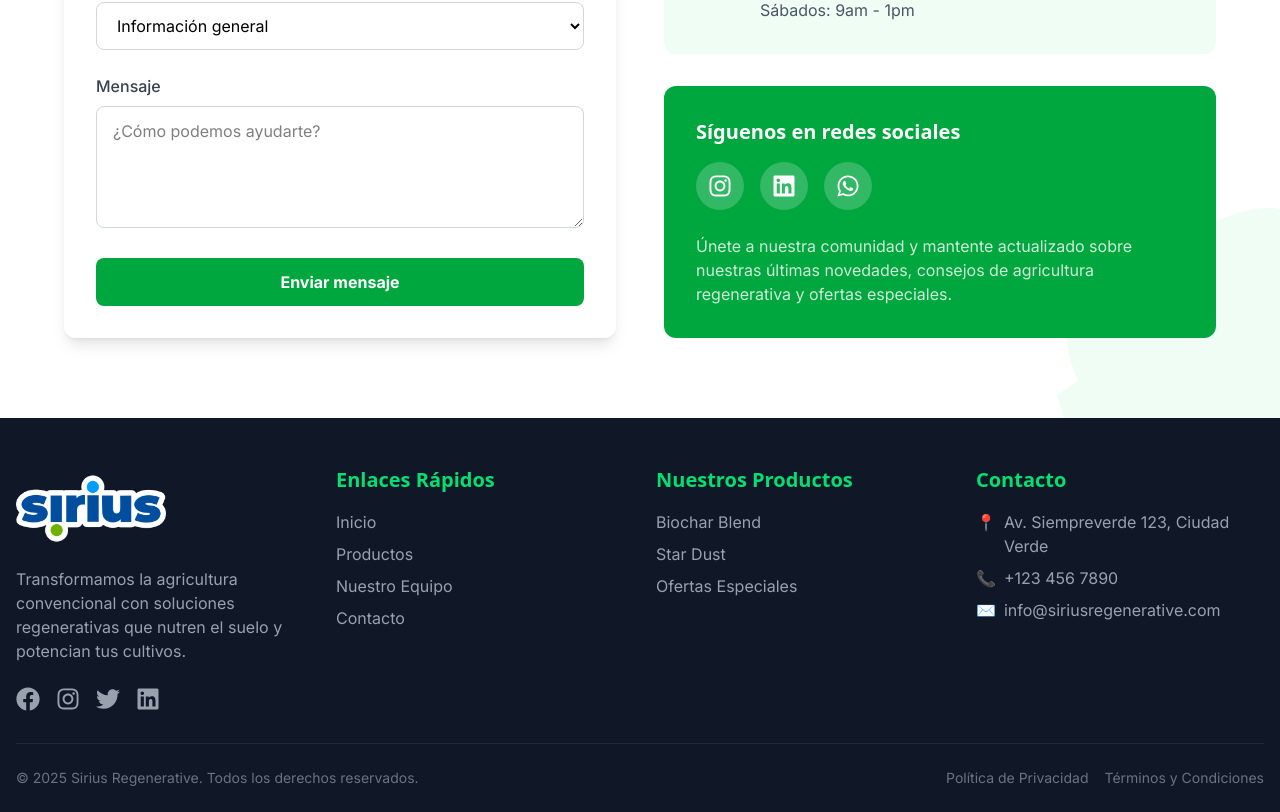
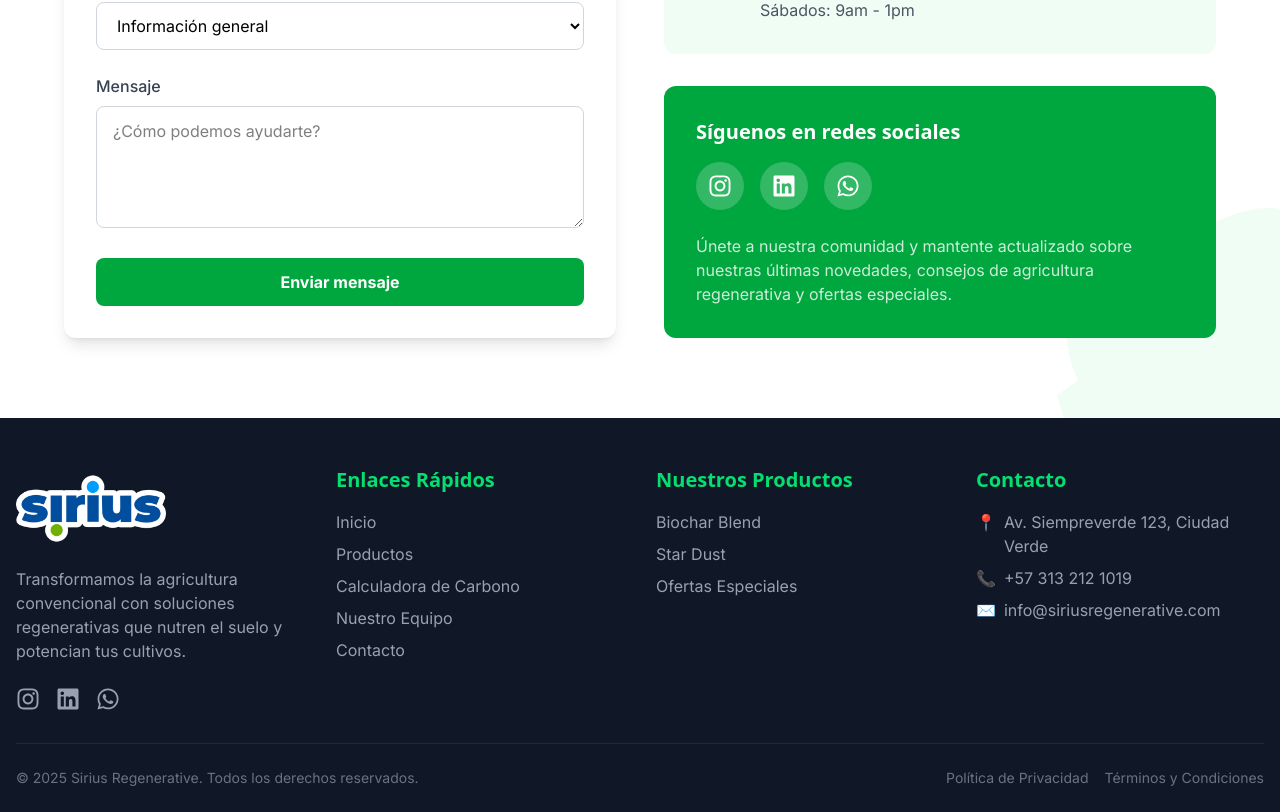
Before and after one commit to pablofelipe01/sirius-landing, a Next.js app: page / in a window 1280 px wide. Shown: the part 7222-8034 px from the top of the page. Built offline with nearby package versions, Linux system fonts and the light colour scheme.

Commit message:
Firts Test

```diff
--- a/src/app/equipo/page.tsx
+++ b/src/app/equipo/page.tsx
@@ -16,17 +16,17 @@ const TeamPage = () => {
     },
     {
       id: 2,
-      name: 'Carlos Mendoza',
-      role: 'Director de Investigación',
-      bio: 'Doctor en Microbiología del Suelo, Carlos lidera nuestro equipo de investigación, desarrollando nuevas fórmulas y mejorando constantemente nuestros productos para maximizar sus beneficios.',
-      imageSrc: '/foto2.png',
+      name: 'Pablo Acebedo',
+      role: 'CTO',
+      bio: 'Publicista y Matemático con experiencia desde 1984, cuando escribió su primera línea de código. Experto en IA y machine learning, combinando análisis de datos y creatividad para desarrollar soluciones innovadoras.',
+      imageSrc: '/1a.png',
     },
     {
       id: 3,
       name: 'Laura Sánchez',
       role: 'Directora de Operaciones',
       bio: 'Con experiencia en gestión de producción sostenible, Laura asegura que todos nuestros procesos sean eficientes y respeten nuestros altos estándares medioambientales.',
-      imageSrc: '/foto3.png',
+      imageSrc: '/foto6.png',
     },
     {
       id: 4,
--- a/src/app/ventas/page.tsx
+++ b/src/app/ventas/page.tsx
@@ -49,7 +49,7 @@ const SalesPage = () => {
       price: 199.90,
       discountPrice: 159.90,
       quantity: '5kg Biochar Blend + 2kg Star Dust',
-      imageSrc: '/foto3.png',
+      imageSrc: '/foto5.png',
       features: [
         'Solución integral para cualquier tipo de cultivo',
         'Tratamiento completo para suelos altamente degradados',
--- a/src/components/Footer.tsx
+++ b/src/components/Footer.tsx
@@ -2,7 +2,7 @@
 
 import Link from 'next/link';
 import Image from 'next/image';
-import { FaFacebook, FaInstagram, FaTwitter, FaLinkedin } from 'react-icons/fa';
+import { FaInstagram, FaLinkedin, FaWhatsapp } from 'react-icons/fa';
 
 const Footer = () => {
   return (
@@ -25,21 +25,32 @@ const Footer = () => {
               que nutren el suelo y potencian tus cultivos.
             </p>
             <div className="flex space-x-4 mt-6">
-              <a href="https://facebook.com" target="_blank" rel="noopener noreferrer"
-                 className="text-gray-400 hover:text-white transition-colors">
-                <FaFacebook size={24} />
-              </a>
-              <a href="https://instagram.com" target="_blank" rel="noopener noreferrer"
-                 className="text-gray-400 hover:text-white transition-colors">
+              <a
+                href="https://www.instagram.com/sirius.colombia"
+                target="_blank"
+                rel="noopener noreferrer"
+                className="text-gray-400 hover:text-pink-400 transition-colors"
+                aria-label="Instagram"
+              >
                 <FaInstagram size={24} />
               </a>
-              <a href="https://twitter.com" target="_blank" rel="noopener noreferrer"
-                 className="text-gray-400 hover:text-white transition-colors">
-                <FaTwitter size={24} />
+              <a
+                href="https://www.linkedin.com/company/sirius-regenerative"
+                target="_blank"
+                rel="noopener noreferrer"
+                className="text-gray-400 hover:text-blue-400 transition-colors"
+                aria-label="LinkedIn"
+              >
+                <FaLinkedin size={24} />
               </a>
-              <a href="https://linkedin.com" target="_blank" rel="noopener noreferrer"
-                 className="text-gray-400 hover:text-white transition-colors">
-                <FaLinkedin size={24} />
+              <a
+                href="https://wa.me/573132121019"
+                target="_blank"
+                rel="noopener noreferrer"
+                className="text-gray-400 hover:text-green-400 transition-colors"
+                aria-label="WhatsApp"
+              >
+                <FaWhatsapp size={24} />
               </a>
             </div>
           </div>
@@ -56,6 +67,11 @@ const Footer = () => {
               <li>
                 <Link href="/productos" className="text-gray-400 hover:text-white transition-colors">
                   Productos
+                </Link>
+              </li>
+              <li>
+                <Link href="/calculadora" className="text-gray-400 hover:text-white transition-colors">
+                  Calculadora de Carbono
                 </Link>
               </li>
               <li>
@@ -103,7 +119,7 @@ const Footer = () => {
               </li>
               <li className="flex items-start">
                 <span className="text-gray-400 mr-2">📞</span>
-                <span className="text-gray-400">+123 456 7890</span>
+                <span className="text-gray-400">+57 313 212 1019</span>
               </li>
               <li className="flex items-start">
                 <span className="text-gray-400 mr-2">✉️</span>
```
Also changed, not shown: public/1a.png (added), 1 other file (tests, documents, lock files or other folders).
